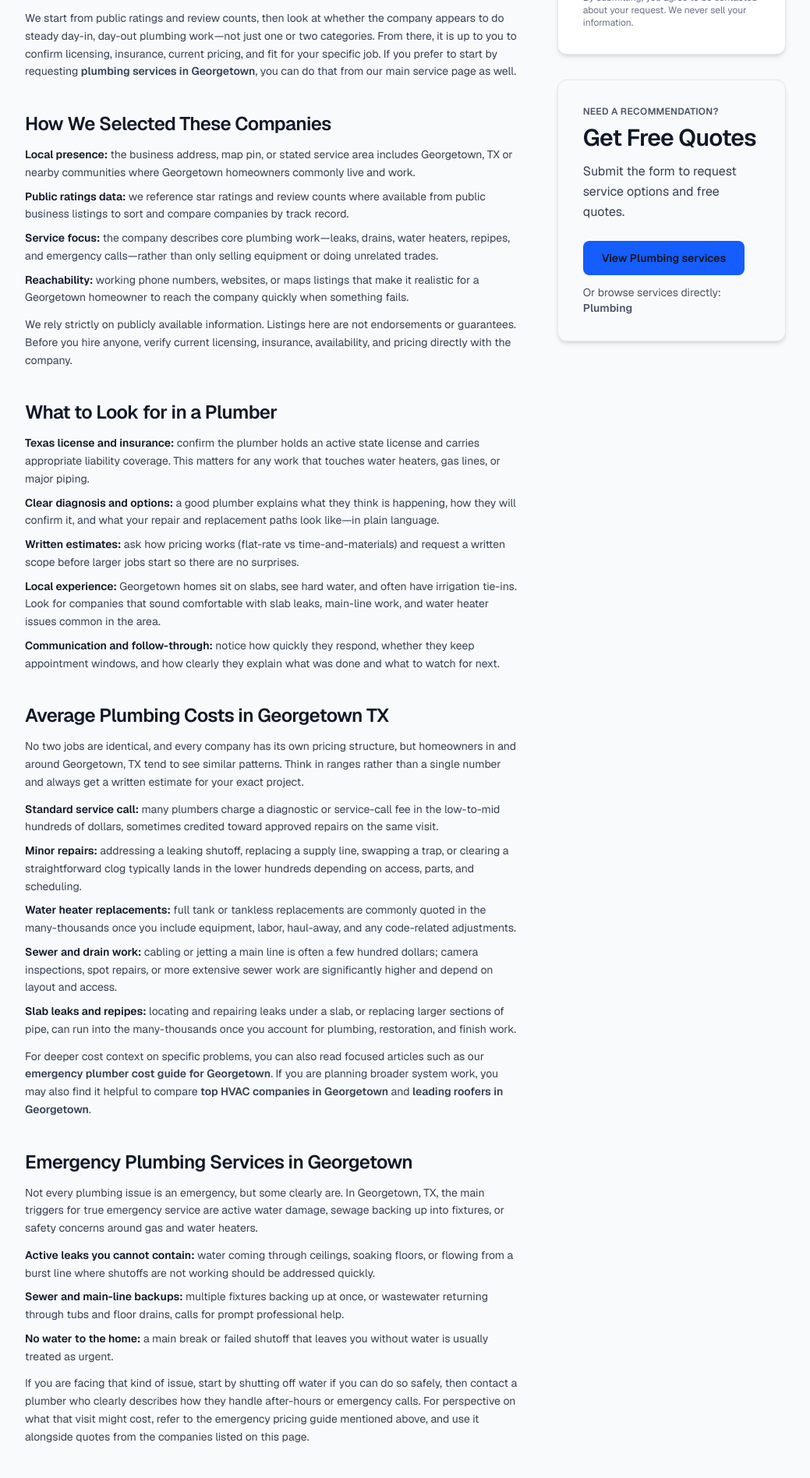
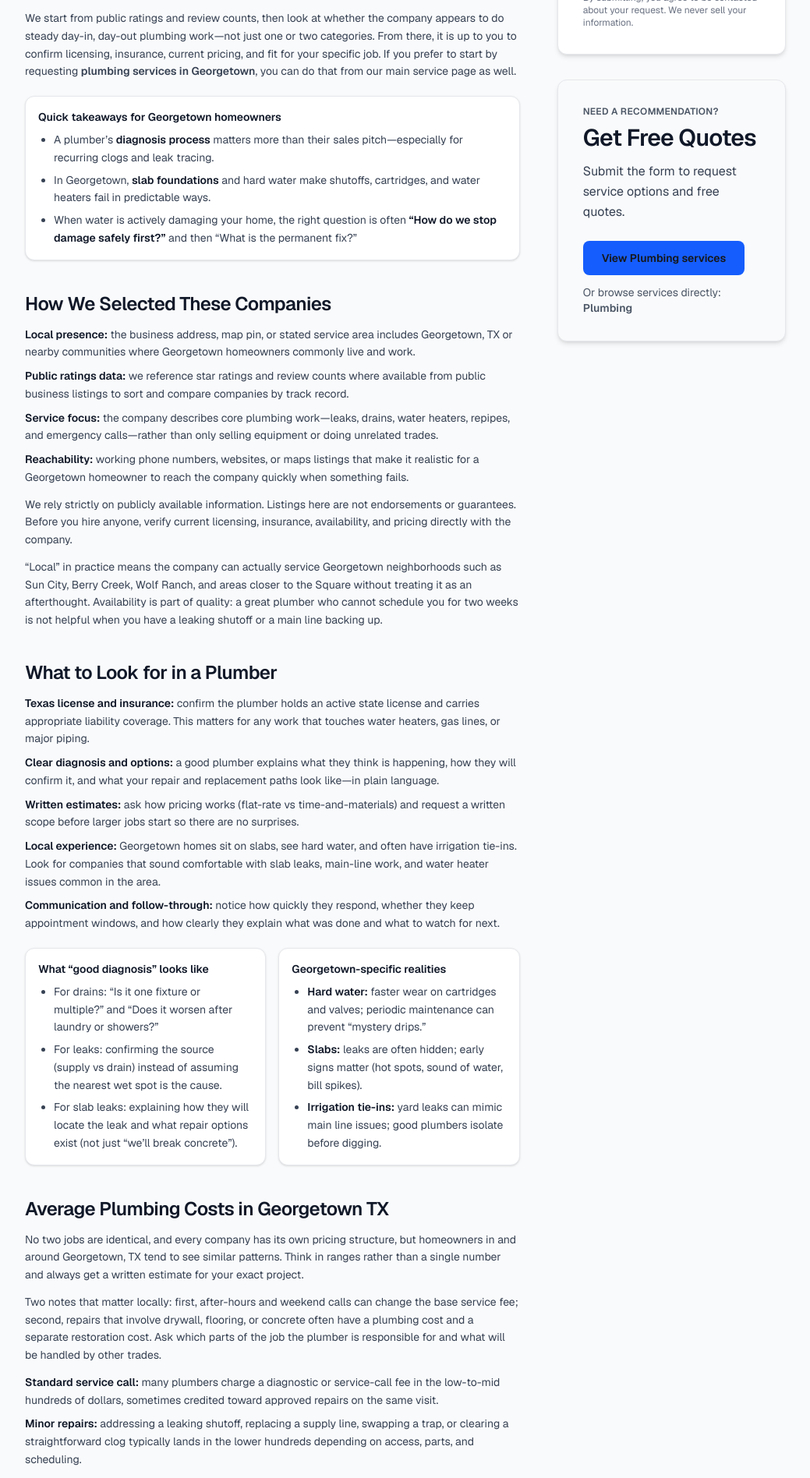
Before and after one commit to Lang0583/georgetown-home-services, a Next.js app: page /best/best-plumbers-georgetown-tx in a window 1280 px wide. Shown: the part 800-2696 px from the top of the page at 78% size, without its empty margins (120-1159 px from the left). Built offline with nearby package versions, Linux system fonts and the light colour scheme; no server answers.

Commit message:
Upgrade plumber page for ranking
Made-with: Cursor

```diff
--- a/app/best/[slug]/page.tsx
+++ b/app/best/[slug]/page.tsx
@@ -117,6 +117,24 @@ export default async function BestPage({ params }: { params: Promise<{ slug: str
                         </Link>
                         , you can do that from our main service page as well.
                       </p>
+                      <div className="mt-5 rounded-xl border border-gray-200 bg-white p-4 text-sm text-gray-700 shadow-sm">
+                        <div className="font-semibold text-gray-900">Quick takeaways for Georgetown homeowners</div>
+                        <ul className="mt-2 list-disc space-y-1.5 pl-5 leading-relaxed">
+                          <li>
+                            A plumber’s <span className="font-semibold text-gray-900">diagnosis process</span> matters
+                            more than their sales pitch—especially for recurring clogs and leak tracing.
+                          </li>
+                          <li>
+                            In Georgetown, <span className="font-semibold text-gray-900">slab foundations</span> and
+                            hard water make shutoffs, cartridges, and water heaters fail in predictable ways.
+                          </li>
+                          <li>
+                            When water is actively damaging your home, the right question is often{" "}
+                            <span className="font-semibold text-gray-900">“How do we stop damage safely first?”</span>{" "}
+                            and then “What is the permanent fix?”
+                          </li>
+                        </ul>
+                      </div>
                     </section>
 
                     <section>
@@ -149,6 +167,12 @@ export default async function BestPage({ params }: { params: Promise<{ slug: str
                         We rely strictly on publicly available information. Listings here are not endorsements or
                         guarantees. Before you hire anyone, verify current licensing, insurance, availability, and
                         pricing directly with the company.
+                      </p>
+                      <p className="mt-3 text-sm leading-relaxed text-gray-700">
+                        “Local” in practice means the company can actually service Georgetown neighborhoods such as Sun
+                        City, Berry Creek, Wolf Ranch, and areas closer to the Square without treating it as an
+                        afterthought. Availability is part of quality: a great plumber who cannot schedule you for two
+                        weeks is not helpful when you have a leaking shutoff or a main line backing up.
                       </p>
                     </section>
 
@@ -183,6 +207,42 @@ export default async function BestPage({ params }: { params: Promise<{ slug: str
                           what was done and what to watch for next.
                         </li>
                       </ul>
+                      <div className="mt-5 grid grid-cols-1 gap-4 sm:grid-cols-2">
+                        <div className="rounded-xl border border-gray-200 bg-white p-4 text-sm text-gray-700 shadow-sm">
+                          <div className="font-semibold text-gray-900">What “good diagnosis” looks like</div>
+                          <ul className="mt-2 list-disc space-y-1.5 pl-5 leading-relaxed">
+                            <li>
+                              For drains: “Is it one fixture or multiple?” and “Does it worsen after laundry or
+                              showers?”
+                            </li>
+                            <li>
+                              For leaks: confirming the source (supply vs drain) instead of assuming the nearest wet
+                              spot is the cause.
+                            </li>
+                            <li>
+                              For slab leaks: explaining how they will locate the leak and what repair options exist
+                              (not just “we’ll break concrete”).
+                            </li>
+                          </ul>
+                        </div>
+                        <div className="rounded-xl border border-gray-200 bg-white p-4 text-sm text-gray-700 shadow-sm">
+                          <div className="font-semibold text-gray-900">Georgetown-specific realities</div>
+                          <ul className="mt-2 list-disc space-y-1.5 pl-5 leading-relaxed">
+                            <li>
+                              <span className="font-semibold text-gray-900">Hard water:</span> faster wear on cartridges
+                              and valves; periodic maintenance can prevent “mystery drips.”
+                            </li>
+                            <li>
+                              <span className="font-semibold text-gray-900">Slabs:</span> leaks are often hidden; early
+                              signs matter (hot spots, sound of water, bill spikes).
+                            </li>
+                            <li>
+                              <span className="font-semibold text-gray-900">Irrigation tie-ins:</span> yard leaks can
+                              mimic main line issues; good plumbers isolate before digging.
+                            </li>
+                          </ul>
+                        </div>
+                      </div>
                     </section>
 
                     <section>
@@ -193,6 +253,12 @@ export default async function BestPage({ params }: { params: Promise<{ slug: str
                         No two jobs are identical, and every company has its own pricing structure, but homeowners in
                         and around Georgetown, TX tend to see similar patterns. Think in ranges rather than a single
                         number and always get a written estimate for your exact project.
+                      </p>
+                      <p className="mt-3 max-w-2xl text-sm leading-relaxed text-gray-700">
+                        Two notes that matter locally: first, after-hours and weekend calls can change the base service
+                        fee; second, repairs that involve drywall, flooring, or concrete often have a plumbing cost and a
+                        separate restoration cost. Ask which parts of the job the plumber is responsible for and what
+                        will be handled by other trades.
                       </p>
                       <ul className="mt-3 space-y-2 text-sm leading-relaxed text-gray-700">
                         <li>
@@ -253,6 +319,12 @@ export default async function BestPage({ params }: { params: Promise<{ slug: str
                         triggers for true emergency service are active water damage, sewage backing up into fixtures, or
                         safety concerns around gas and water heaters.
                       </p>
+                      <p className="mt-3 max-w-2xl text-sm leading-relaxed text-gray-700">
+                        If you have active leaking right now, stop the damage first: shut off the nearest fixture valve
+                        if it works, then the main shutoff if it does not. If you are unsure where the main shutoff is,
+                        take a minute to locate it on a calm day—Georgetown emergencies are easier when you are not
+                        hunting for a valve while water spreads across flooring.
+                      </p>
                       <ul className="mt-3 space-y-2 text-sm leading-relaxed text-gray-700">
                         <li>
                           <span className="font-semibold text-gray-900">Active leaks you cannot contain:</span> water
@@ -269,6 +341,15 @@ export default async function BestPage({ params }: { params: Promise<{ slug: str
                           failed shutoff that leaves you without water is usually treated as urgent.
                         </li>
                       </ul>
+                      <div className="mt-5 rounded-xl border border-gray-200 bg-white p-4 text-sm text-gray-700 shadow-sm">
+                        <div className="font-semibold text-gray-900">What to ask on an emergency call</div>
+                        <ul className="mt-2 list-disc space-y-1.5 pl-5 leading-relaxed">
+                          <li>Is this visit for stabilization, a permanent repair, or both?</li>
+                          <li>Is there an after-hours fee or minimum service charge?</li>
+                          <li>Will you document findings (photos/video) for insurance or landlord records?</li>
+                          <li>What should we avoid using until the repair is complete (toilets, laundry, dishwasher)?</li>
+                        </ul>
+                      </div>
                       <p className="mt-3 max-w-2xl text-sm leading-relaxed text-gray-700">
                         If you are facing that kind of issue, start by shutting off water if you can do so safely, then
                         contact a plumber who clearly describes how they handle after-hours or emergency calls. For
@@ -332,6 +413,27 @@ export default async function BestPage({ params }: { params: Promise<{ slug: str
                         </div>
                         <div>
                           <h3 className="font-semibold text-gray-900">
+                            What are early signs of a slab leak in a Georgetown home?
+                          </h3>
+                          <p className="mt-1">
+                            Common early signals include warm spots on the floor, the sound of running water when
+                            fixtures are off, unexplained bill increases, damp carpet along interior walls, or reduced
+                            hot-water performance. Slab leaks are easiest to handle when found early—do not wait for a
+                            visible crack or pooling water.
+                          </p>
+                        </div>
+                        <div>
+                          <h3 className="font-semibold text-gray-900">
+                            If multiple drains are backing up, what should I do first?
+                          </h3>
+                          <p className="mt-1">
+                            Treat it like a main-line issue: stop using water (no laundry, showers, or dishwashers),
+                            document which fixtures are affected, and request professional help. Continued water use can
+                            make a backup worse and spread contamination into tubs or floor drains.
+                          </p>
+                        </div>
+                        <div>
+                          <h3 className="font-semibold text-gray-900">
                             How do I compare multiple plumbers fairly for the same job?
                           </h3>
                           <p className="mt-1">
@@ -345,6 +447,16 @@ export default async function BestPage({ params }: { params: Promise<{ slug: str
                               plumber checklist for Georgetown
                             </Link>{" "}
                             as a reference while you compare.
+                          </p>
+                        </div>
+                        <div>
+                          <h3 className="font-semibold text-gray-900">
+                            Should I replace shutoff valves proactively?
+                          </h3>
+                          <p className="mt-1">
+                            If a shutoff is stuck, leaking, or will not fully close, it is a liability during an
+                            emergency. Many homeowners in Georgetown replace problem shutoffs during fixture upgrades so
+                            a future leak can be contained quickly without shutting off water to the entire home.
                           </p>
                         </div>
                       </div>
```
